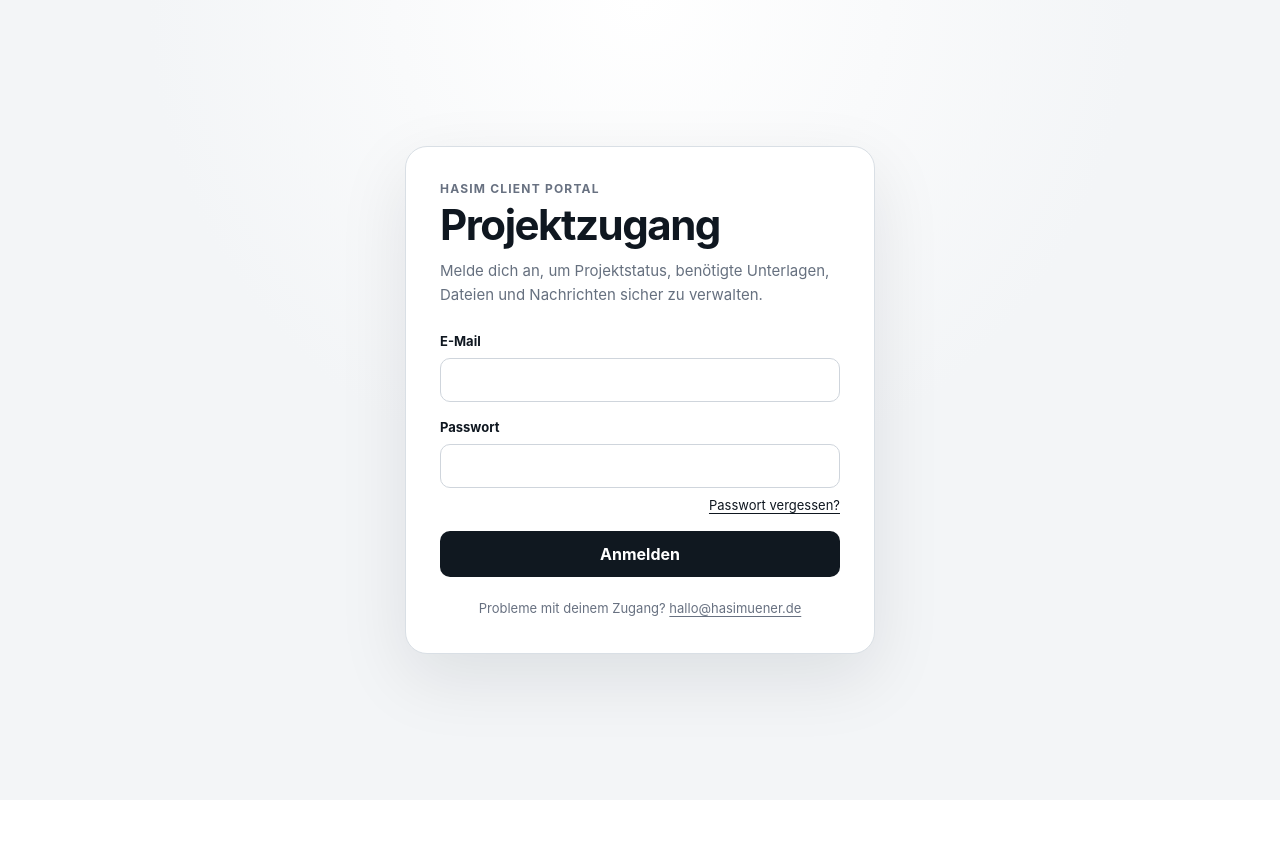
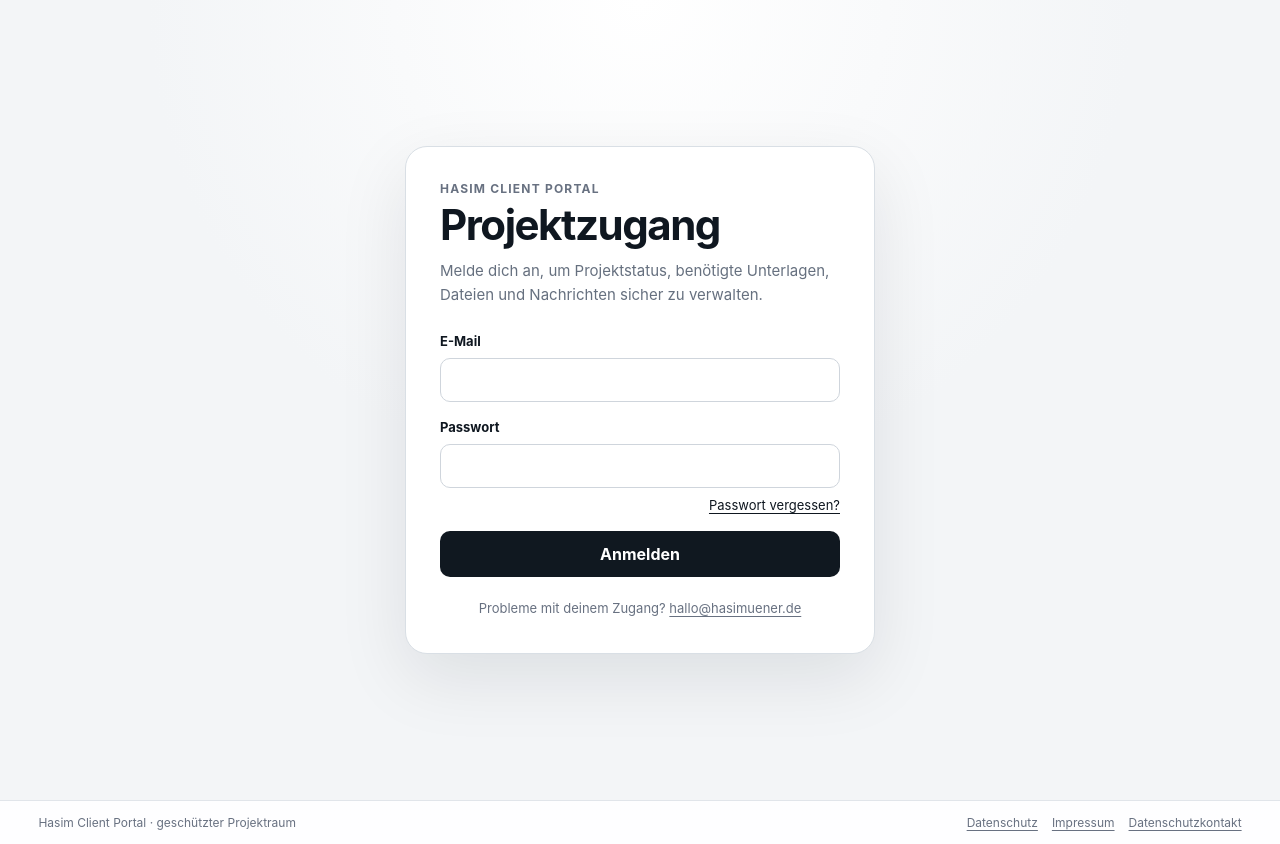
Before and after one commit to Hasim-hannover/hasim-client-portal, a Next.js app: page /login in a window 1280 px wide. Before the commit the page ends 800 px from the top, so only its background shows below. Built offline with nearby package versions, Linux system fonts and the light colour scheme; no server answers.

Commit message:
Expose legal notices across portal

```diff
--- a/app/layout.tsx
+++ b/app/layout.tsx
@@ -6,7 +6,9 @@ import "./portal-v2.css";
 import "./premium-polish.css";
 import "./communication-health.css";
 import "./unread-banner.css";
+import "./legal.css";
 import { PortalUnreadBanner } from "./portal-unread-banner";
+import { LegalFooter } from "./legal-footer";
 
 export const metadata: Metadata = {
   title: {
@@ -28,6 +30,7 @@ export default function RootLayout({ children }: Readonly<{ children: React.Reac
       <body>
         <PortalUnreadBanner />
         {children}
+        <LegalFooter />
       </body>
     </html>
   );
```
